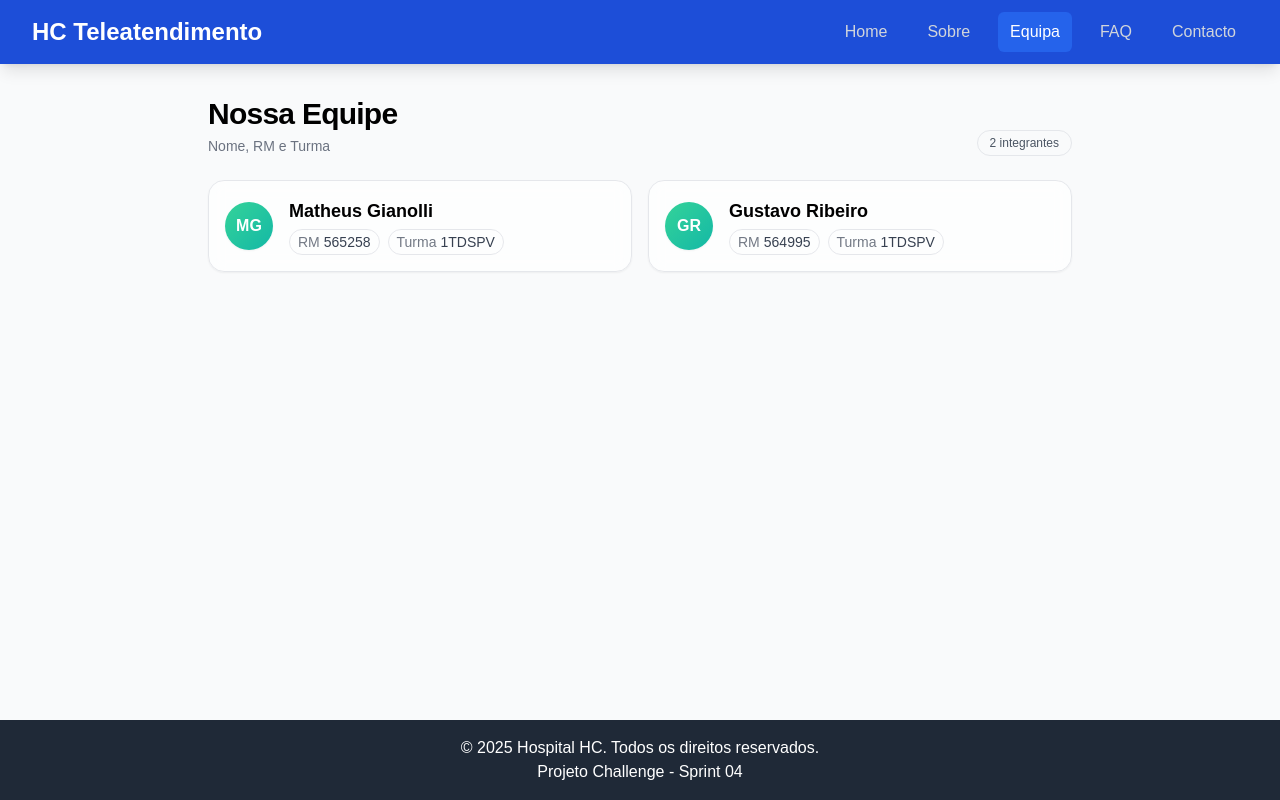
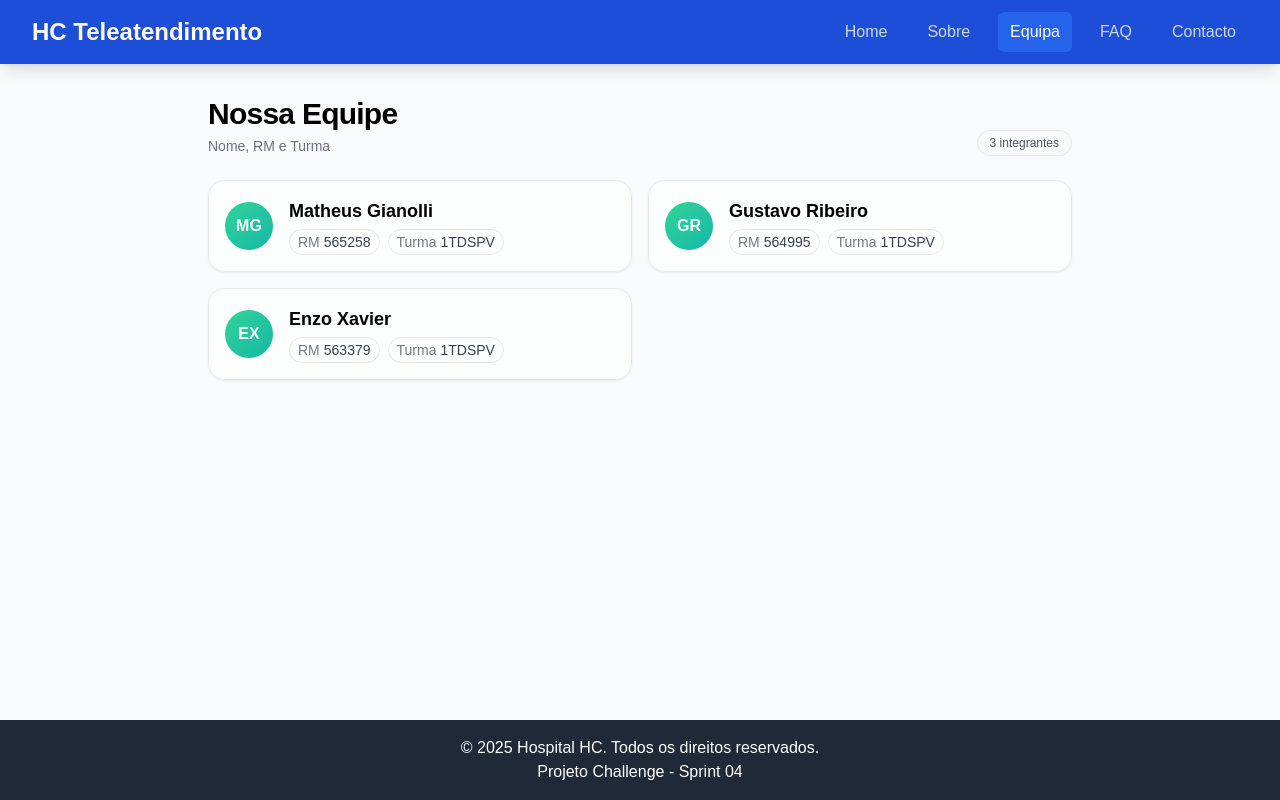
Before and after one commit to MatheusGianolli/CHALLENGEsprint4, a React (Vite) app: page /team in a window 1280 px wide. Built offline with nearby package versions, Linux system fonts and the light colour scheme.

Commit message:
Adicionando dados a pagina integrantes

```diff
--- a/src/pages/Integrantes.tsx
+++ b/src/pages/Integrantes.tsx
@@ -4,6 +4,7 @@ import type { Integrante } from '../types/integrantes';
 const equipe: Integrante[] = [
   { nome: 'Matheus Gianolli', rm: 565258, turma: '1TDSPV' },
   { nome: 'Gustavo Ribeiro', rm: 564995, turma: '1TDSPV' },
+  { nome: 'Enzo Xavier', rm:563379, turma: '1TDSPV'}
 ];
 
 const getIniciais = (nome: string) =>
```
